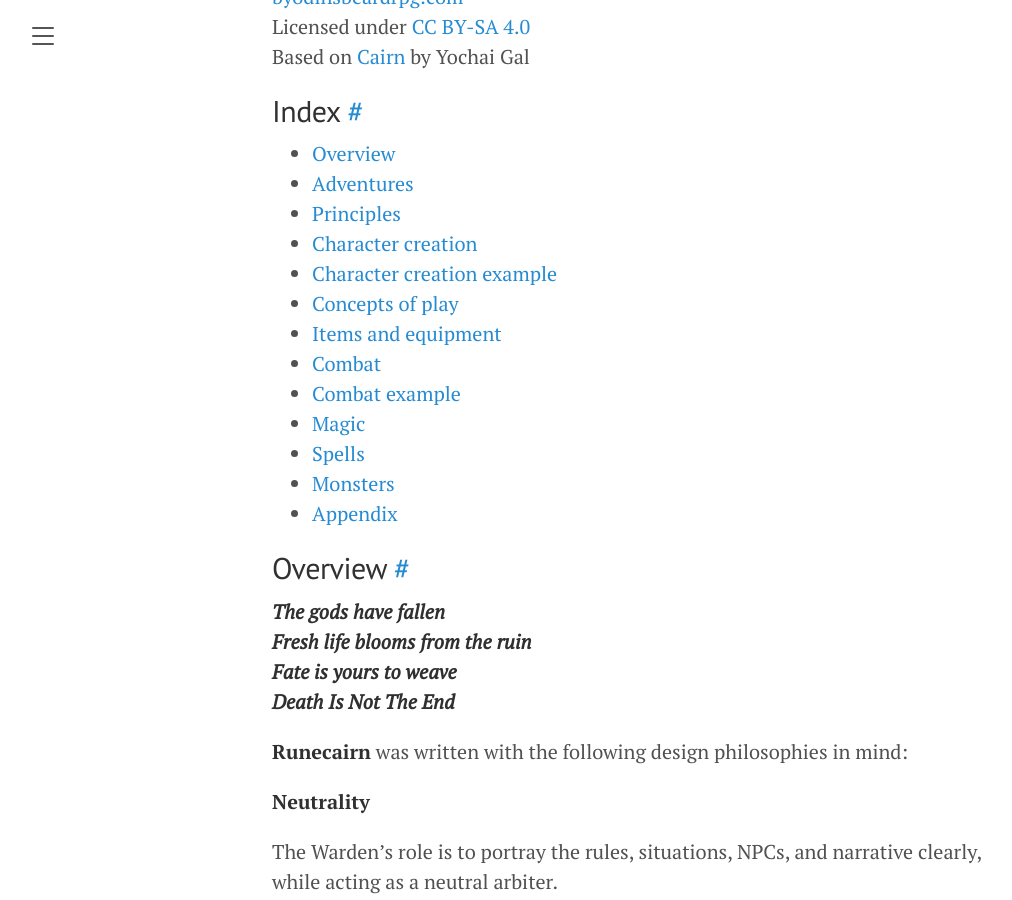
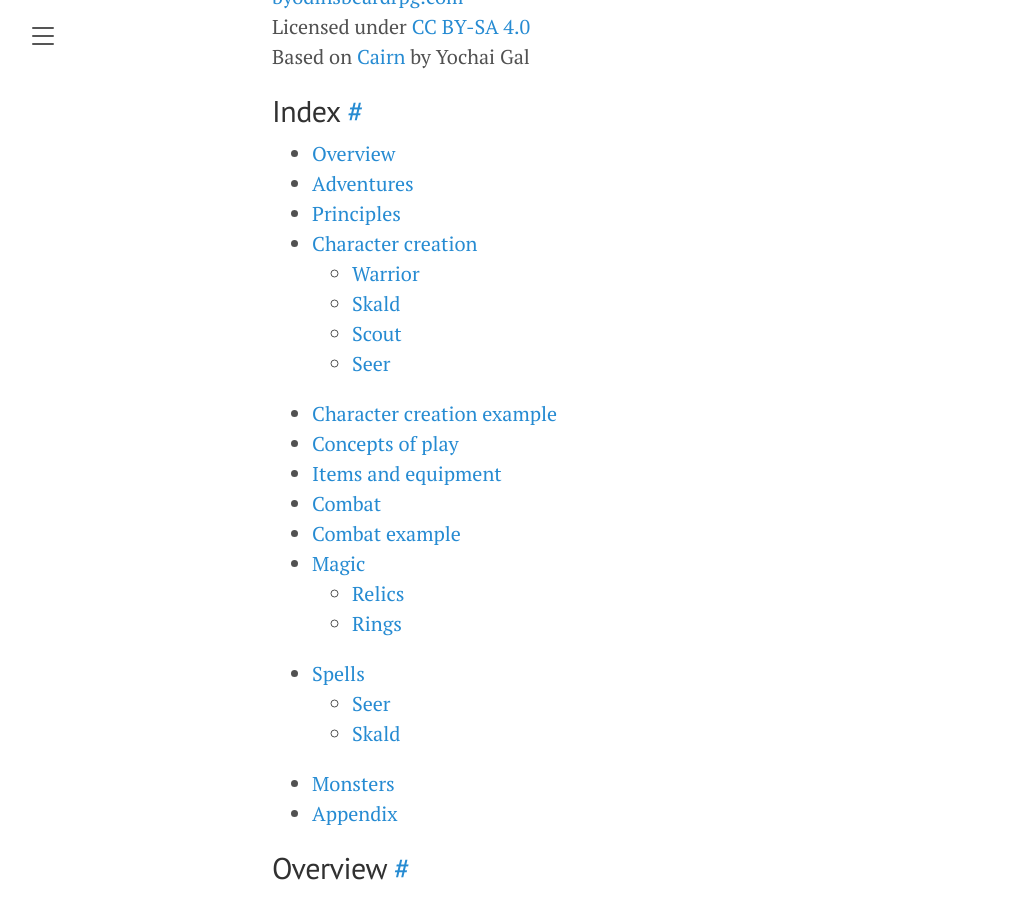
Before and after one commit to byodinsbeardrpg/byodinsbeardrpg.github.io, a Jekyll site: the page built from srd.md, in a window 1280 px wide and 900 px high, scrolled down 298 px. Shown: the whole window, without its empty margins (8-1020 px from the left). Built offline with Jekyll 4.4.1, drawn with Linux system fonts in a browser that asks for light colours; some of the changed text lies outside the part shown.

Commit message:
Update srd.md

```diff
--- a/srd.md
+++ b/srd.md
@@ -15,13 +15,21 @@
 - [Adventures](#adventures)<br>
 - [Principles](#principles)<br>
 - [Character creation](#character-creation)<br>
+  - [Warrior](#warrior)<br>
+  - [Skald](#skald)<br>
+  - [Scout](#scout)<br>
+  - [Seer](#seer)<br>
 - [Character creation example](#character-creation-example)<br>
 - [Concepts of play](#concepts-of-play)<br>
 - [Items and equipment](#items-and-equipment)<br>
 - [Combat](#combat)<br>
 - [Combat example](#combat-example)<br>
 - [Magic](#magic)<br>
+  - [Relics](#relics)<br>
+  - [Rings](#rings)<br>
 - [Spells](#spells)<br>
+  - [Seer](#seer-spells)<br>
+  - [Skald](#skald-spells)<br>
 - [Monsters](#monsters)<br>
 - [Appendix](#appendix)<br>
 
```
Also changed, not shown: other parts of srd.md (+2 -2 lines).
